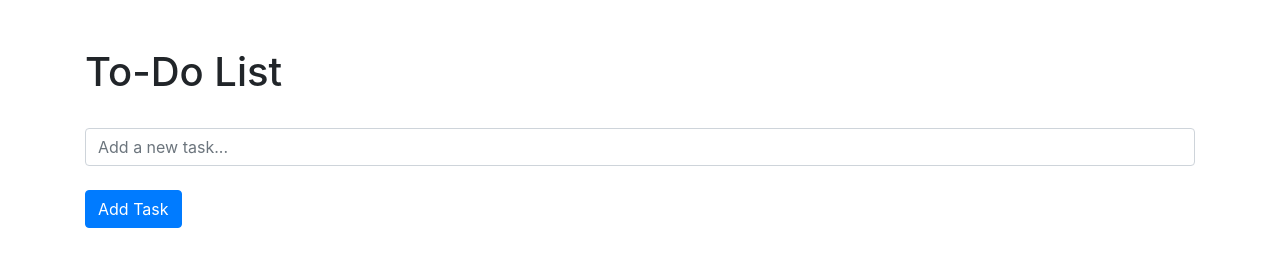
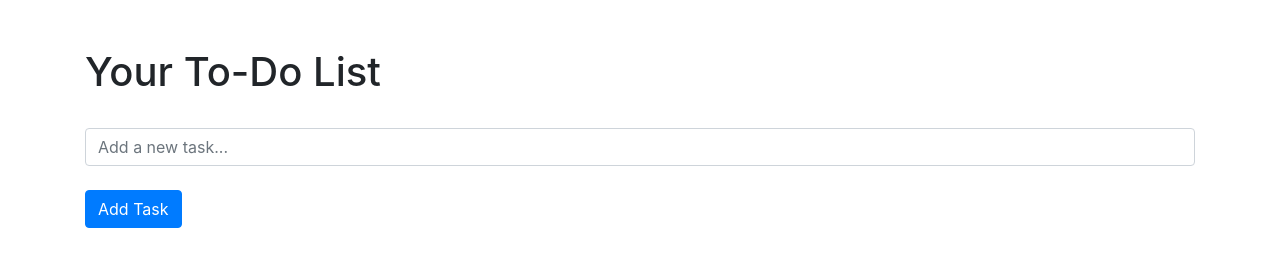
Before and after one commit to sagarmemane135/SimpleTodoApp, a website: page public/index.html in a window 1280 px wide. Drawn offline with nearby package versions, Linux system fonts and the light colour scheme.

Commit message:
Update index.html
Your todo list added!

```diff
--- a/public/index.html
+++ b/public/index.html
@@ -12,7 +12,7 @@
 
 <body>
     <div class="container mt-5 ">
-        <h1>To-Do List</h1>
+        <h1>Your To-Do List</h1>
         <ul class="list-group" id="todo-list">
             <!-- To-Do items will be dynamically added here -->
         </ul>
```
